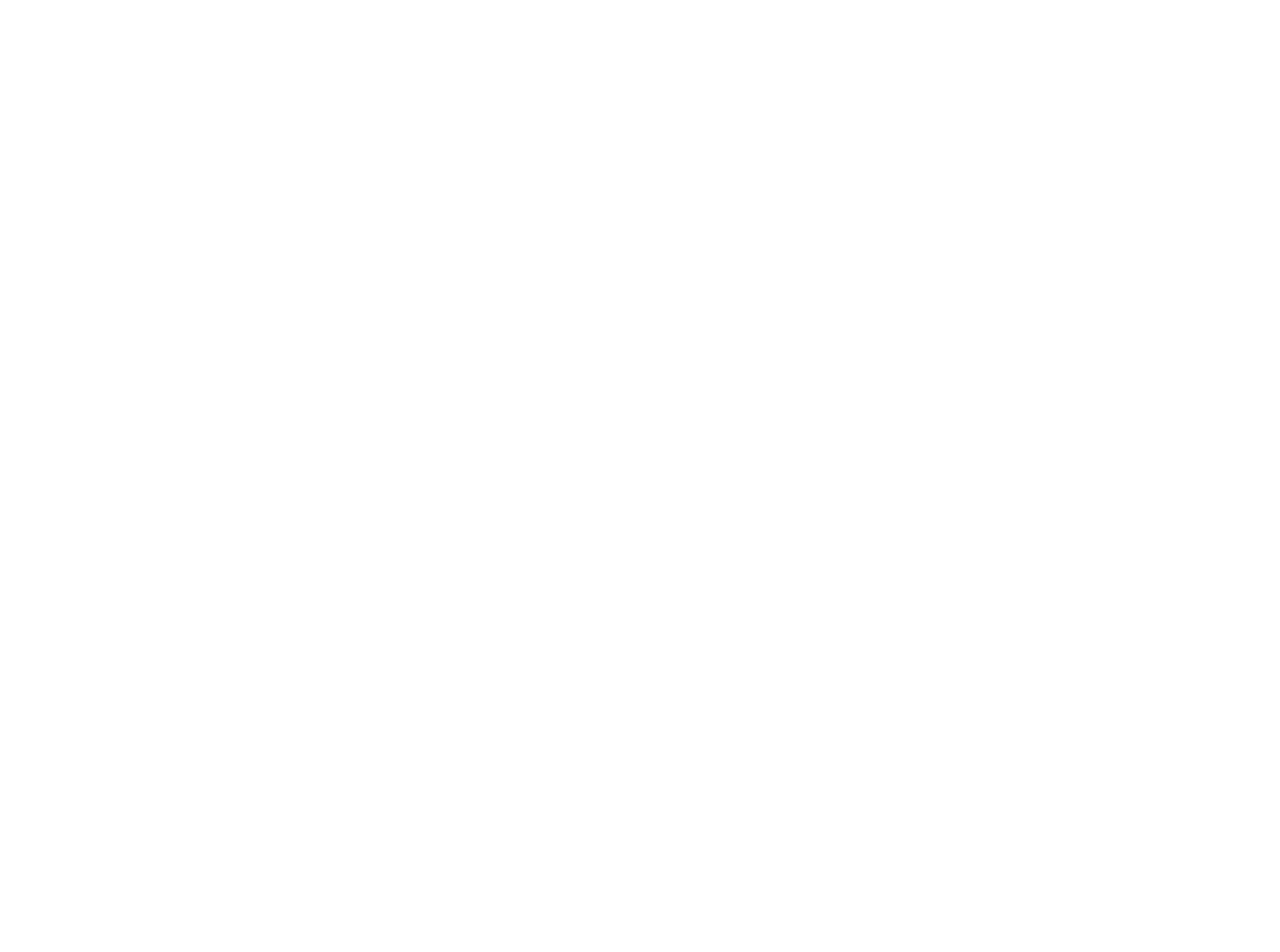
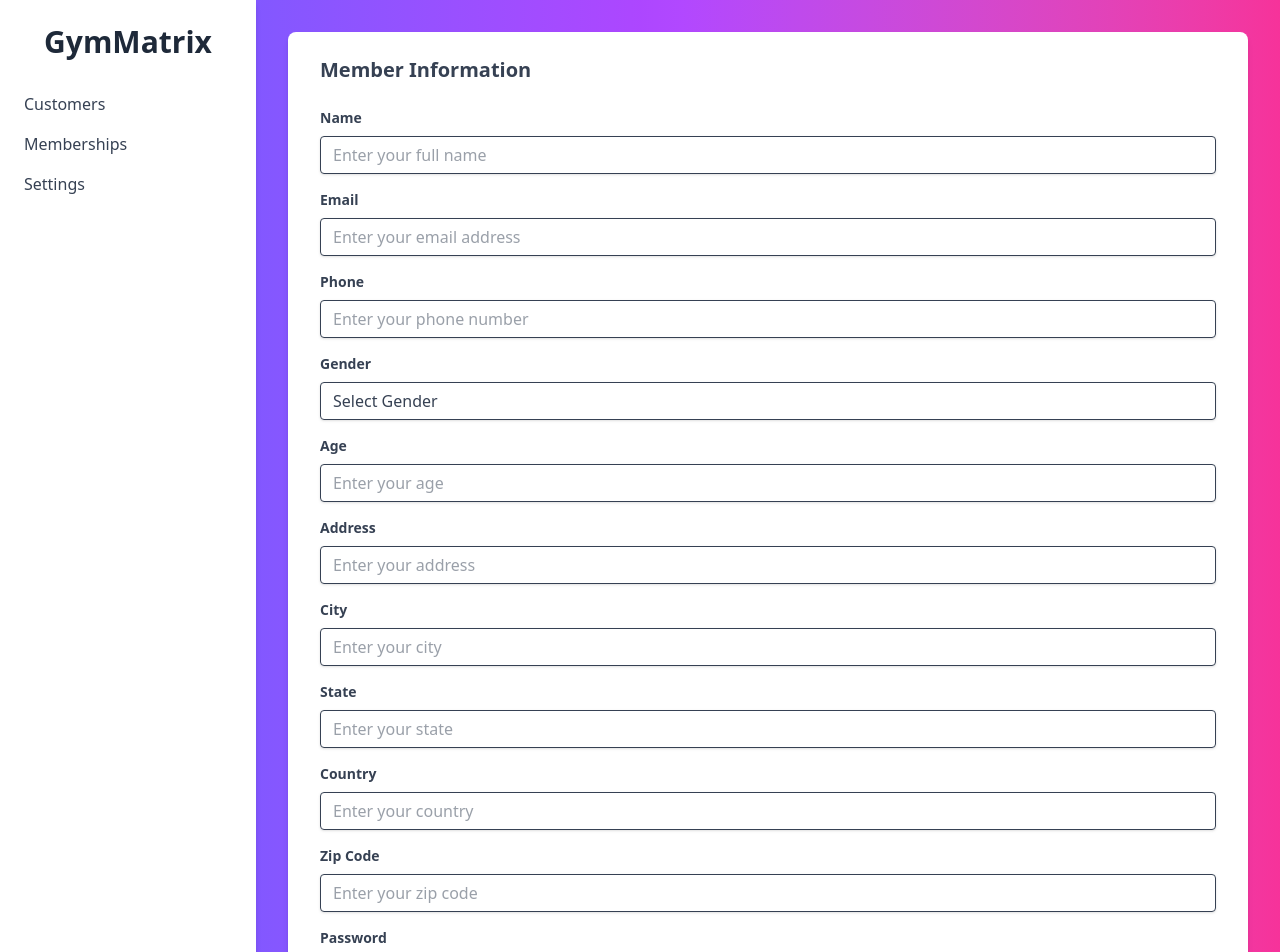
Before and after one commit to NGamerHere/gymmatrix-frontend, a Vue app: page /dashboard/member/new in a window 1280 px wide. Before the commit this address had no page. Shown: the top 952 px of the page. Before the commit the page ends 800 px from the top, so only its background shows below. Built offline with nearby package versions, Linux system fonts and the light colour scheme; the HTML template or start-up script is replaced by a standard one.

Commit message:
updated the axios functions

```diff
--- a/src/router/index.ts
+++ b/src/router/index.ts
@@ -2,9 +2,11 @@ import { createRouter, createWebHistory } from 'vue-router'
 import HomeView from '../views/HomeView.vue'
 import DashboardLayout from '@/layouts/DashboardLayout.vue'
 import DashboardView from '@/views/Dashboard.vue'
-import CustomersView from '@/views/CustomersView.vue'
+import MemberView from '@/views/adminDashboard/member/MemberView.vue'
 import MembershipsView from '@/views/MembershipsView.vue'
 import SettingsView from '@/views/SettingsView.vue'
+import EditingMember from '@/views/adminDashboard/member/EditingMember.vue'
+import AddingNewMember from '@/views/adminDashboard/member/AddingNewMember.vue'
 
 const router = createRouter({
   history: createWebHistory(import.meta.env.BASE_URL),
@@ -30,10 +32,22 @@ const router = createRouter({
         {
           path: '',
           component: DashboardView,
-        },
-        {
-          path: 'customers',
-          component: CustomersView,
+        },{
+          path:"member",
+          name: 'member',
+          children :[
+            {
+              path:'',
+              component: MemberView,
+            },
+            {
+               path:'new',
+              component:AddingNewMember
+            },{
+              path: 'edit/:member_id',
+              component: EditingMember,
+            }
+          ]
         },
         {
           path: 'memberships',
--- a/src/services/axiosInstance.ts
+++ b/src/services/axiosInstance.ts
@@ -6,29 +6,41 @@ const axiosInstance = axios.create({
   headers: {
     'Content-Type': 'application/json',
   },
-  withCredentials: true
+  withCredentials: true,
 });
 
-
 axiosInstance.interceptors.request.use(
-  config => {
+  (config) => {
     const token = localStorage.getItem('token');
     if (token) {
       config.headers.Authorization = `Bearer ${token}`;
     }
+    const gymId = localStorage.getItem('gym_id');
+    const role = localStorage.getItem('role');
+    const url:string= config.url;
+    if (gymId && role) {
+      config.url = `${config.baseURL}/${role}/${gymId}`+url;
+    }else{
+      const link=document.createElement('a');
+      link.href= '/login';
+      link.click();
+    }
     return config;
   },
-  error => Promise.reject(error)
+  (error) => Promise.reject(error),
 );
 
 axiosInstance.interceptors.response.use(
-  response => response,
-  error => {
+  (response) => response,
+  (error) => {
     if (error.response && error.response.status === 401) {
       console.warn('Unauthorized! Redirecting...');
+      const link=document.createElement('a');
+      link.href= '/login';
+      link.click();
     }
     return Promise.reject(error);
-  }
+  },
 );
 
 export default axiosInstance;
--- a/src/views/Dashboard.vue
+++ b/src/views/Dashboard.vue
@@ -32,7 +32,7 @@ export default defineComponent({
   },
   mounted() {
     axiosInstance
-      .get<StatsResponse>('admin/1/dashboard')
+      .get<StatsResponse>('/dashboard')
       .then((res) => {
         this.stats.totalCustomers = res.data.totalMembers
         this.stats.activeMembers = res.data.totalActiveMembers
--- a/src/views/LoginView.vue
+++ b/src/views/LoginView.vue
@@ -24,6 +24,7 @@ export default defineComponent({
       }).then((response) => {
         localStorage.setItem("token", response.data.token);
         localStorage.setItem("gym_id", response.data.gym_id);
+        localStorage.setItem("role", 'admin');
         this.$router.push({ name: 'Dashboard' });
       }).catch((error) => {
         console.log(error);
--- /dev/null
+++ b/src/views/adminDashboard/member/AddingNewMember.vue
@@ -0,0 +1,221 @@
+<script lang="ts">
+import { defineComponent } from 'vue';
+
+export default defineComponent({
+  name: 'AddingNewMember',
+  data() {
+    return {
+      name: '',
+      password: '',
+      email: '',
+      phone: '',
+      gender: '',
+      age: null,
+      address: '',
+      city: '',
+      state: '',
+      country: '',
+      zip: '',
+      gymId: null,
+    };
+  },
+  mounted() {
+
+  },
+  methods: {
+    handleSubmit() {
+      // In a real application, you would send this data to your backend
+      console.log('Form Data:', {
+        name: this.name,
+        password: this.password,
+        email: this.email,
+        phone: this.phone,
+        gender: this.gender,
+        age: this.age,
+        address: this.address,
+        city: this.city,
+        state: this.state,
+        country: this.country,
+        zip: this.zip,
+        gymId: this.gymId,
+      });
+      // You would typically use axios or fetch here to make an API call
+      // Example:
+      // axios.post('/api/members', { ...this.$data }).then(response => {
+      //   // Handle success (e.g., show a message, redirect)
+      // }).catch(error => {
+      //   // Handle error (e.g., show an error message)
+      // });
+    },
+  },
+});
+</script>
+
+<template>
+  <form class="bg-white dark:bg-gray-800 shadow-md rounded-lg px-8 pt-6 pb-8 mb-4">
+    <h2 class="block text-gray-700 dark:text-gray-200 text-xl font-bold mb-6">
+      Member Information
+    </h2>
+
+    <div class="mb-4">
+      <label class="block text-gray-700 dark:text-gray-200 text-sm font-bold mb-2" for="name">
+        Name
+      </label>
+      <input
+        v-model="name"
+        class="shadow appearance-none border rounded w-full py-2 px-3 text-gray-700 dark:text-gray-300 leading-tight focus:outline-none focus:shadow-outline dark:bg-gray-700 dark:border-gray-600"
+        id="name"
+        type="text"
+        placeholder="Enter your full name"
+        required
+      />
+    </div>
+
+    <div class="mb-4">
+      <label class="block text-gray-700 dark:text-gray-200 text-sm font-bold mb-2" for="email">
+        Email
+      </label>
+      <input
+        v-model="email"
+        class="shadow appearance-none border rounded w-full py-2 px-3 text-gray-700 dark:text-gray-300 leading-tight focus:outline-none focus:shadow-outline dark:bg-gray-700 dark:border-gray-600"
+        id="email"
+        type="email"
+        placeholder="Enter your email address"
+        required
+      />
+    </div>
+
+    <div class="mb-4">
+      <label class="block text-gray-700 dark:text-gray-200 text-sm font-bold mb-2" for="phone">
+        Phone
+      </label>
+      <input
+        v-model="phone"
+        class="shadow appearance-none border rounded w-full py-2 px-3 text-gray-700 dark:text-gray-300 leading-tight focus:outline-none focus:shadow-outline dark:bg-gray-700 dark:border-gray-600"
+        id="phone"
+        type="tel"
+        placeholder="Enter your phone number"
+      />
+    </div>
+
+    <div class="mb-4">
+      <label class="block text-gray-700 dark:text-gray-200 text-sm font-bold mb-2" for="gender">
+        Gender
+      </label>
+      <select
+        v-model="gender"
+        class="shadow appearance-none border rounded w-full py-2 px-3 text-gray-700 dark:text-gray-300 leading-tight focus:outline-none focus:shadow-outline dark:bg-gray-700 dark:border-gray-600"
+        id="gender"
+      >
+        <option value="" disabled>Select Gender</option>
+        <option value="Male">Male</option>
+        <option value="Female">Female</option>
+        <option value="Other">Other</option>
+      </select>
+    </div>
+
+    <div class="mb-4">
+      <label class="block text-gray-700 dark:text-gray-200 text-sm font-bold mb-2" for="age">
+        Age
+      </label>
+      <input
+        v-model="age"
+        class="shadow appearance-none border rounded w-full py-2 px-3 text-gray-700 dark:text-gray-300 leading-tight focus:outline-none focus:shadow-outline dark:bg-gray-700 dark:border-gray-600"
+        id="age"
+        type="number"
+        placeholder="Enter your age"
+      />
+    </div>
+
+    <div class="mb-4">
+      <label class="block text-gray-700 dark:text-gray-200 text-sm font-bold mb-2" for="address">
+        Address
+      </label>
+      <input
+        v-model="address"
+        class="shadow appearance-none border rounded w-full py-2 px-3 text-gray-700 dark:text-gray-300 leading-tight focus:outline-none focus:shadow-outline dark:bg-gray-700 dark:border-gray-600"
+        id="address"
+        type="text"
+        placeholder="Enter your address"
+      />
+    </div>
+
+    <div class="mb-4">
+      <label class="block text-gray-700 dark:text-gray-200 text-sm font-bold mb-2" for="city">
+        City
+      </label>
+      <input
+        v-model="city"
+        class="shadow appearance-none border rounded w-full py-2 px-3 text-gray-700 dark:text-gray-300 leading-tight focus:outline-none focus:shadow-outline dark:bg-gray-700 dark:border-gray-600"
+        id="city"
+        type="text"
+        placeholder="Enter your city"
+      />
+    </div>
+
+    <div class="mb-4">
+      <label class="block text-gray-700 dark:text-gray-200 text-sm font-bold mb-2" for="state">
+        State
+      </label>
+      <input
+        v-model="state"
+        class="shadow appearance-none border rounded w-full py-2 px-3 text-gray-700 dark:text-gray-300 leading-tight focus:outline-none focus:shadow-outline dark:bg-gray-700 dark:border-gray-600"
+        id="state"
+        type="text"
+        placeholder="Enter your state"
+      />
+    </div>
+
+    <div class="mb-4">
+      <label class="block text-gray-700 dark:text-gray-200 text-sm font-bold mb-2" for="country">
+        Country
+      </label>
+      <input
+        v-model="country"
+        class="shadow appearance-none border rounded w-full py-2 px-3 text-gray-700 dark:text-gray-300 leading-tight focus:outline-none focus:shadow-outline dark:bg-gray-700 dark:border-gray-600"
+        id="country"
+        type="text"
+        placeholder="Enter your country"
+      />
+    </div>
+
+    <div class="mb-4">
+      <label class="block text-gray-700 dark:text-gray-200 text-sm font-bold mb-2" for="zip">
+        Zip Code
+      </label>
+      <input
+        v-model="zip"
+        class="shadow appearance-none border rounded w-full py-2 px-3 text-gray-700 dark:text-gray-300 leading-tight focus:outline-none focus:shadow-outline dark:bg-gray-700 dark:border-gray-600"
+        id="zip"
+        type="text"
+        placeholder="Enter your zip code"
+      />
+    </div>
+
+    <div class="mb-4">
+      <label class="block text-gray-700 dark:text-gray-200 text-sm font-bold mb-2" for="password">
+        Password
+      </label>
+      <input
+        v-model="password"
+        class="shadow appearance-none border rounded w-full py-2 px-3 text-gray-700 dark:text-gray-300 leading-tight focus:outline-none focus:shadow-outline dark:bg-gray-700 dark:border-gray-600"
+        id="password"
+        type="password"
+        placeholder="Enter your password"
+        autocomplete="new-password"
+      />
+    </div>
+
+    <div class="flex items-center justify-between">
+      <button
+        class="bg-blue-500 hover:bg-blue-700 text-white font-bold py-2 px-4 rounded focus:outline-none focus:shadow-outline"
+        type="submit"
+        @click.prevent="handleSubmit"
+      >
+        Submit
+      </button>
+    </div>
+  </form>
+</template>
+
+<style scoped></style>
--- /dev/null
+++ b/src/views/adminDashboard/member/EditingMember.vue
@@ -0,0 +1,15 @@
+<script lang="ts">
+import { defineComponent } from 'vue'
+
+export default defineComponent({
+  name: 'EditingMember'
+})
+</script>
+
+<template>
+
+</template>
+
+<style scoped>
+
+</style>
```
Also changed, not shown: src/views/adminDashboard/member/MemberView.vue (renamed from src/views/CustomersView.vue).
